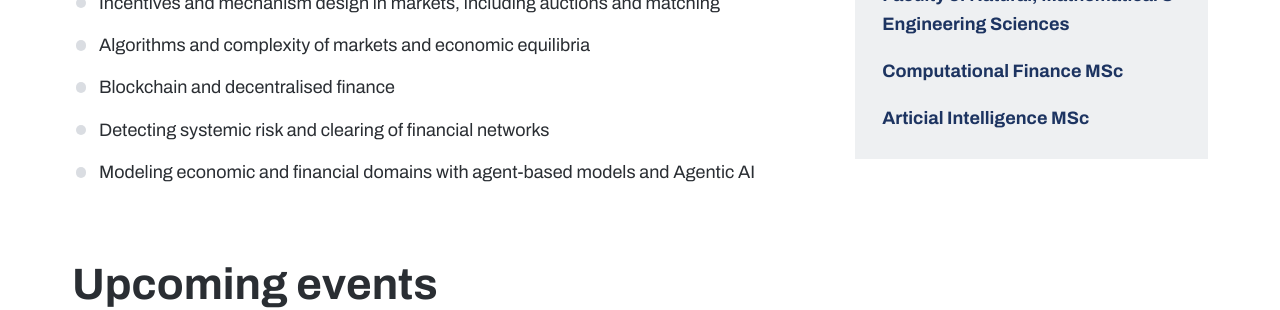
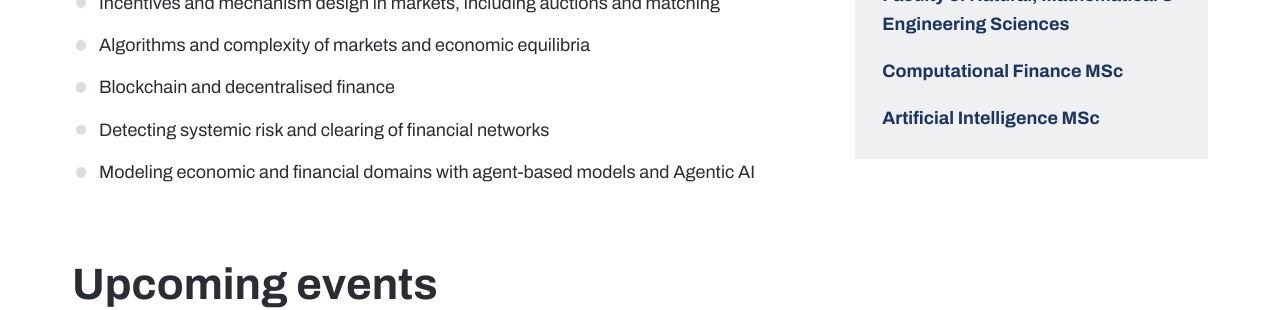
Before and after one commit to KCL-EconFin-Hub/kcl-econfin-hub.github.io, a Jekyll site: the page built from index.html, in a window 1280 px wide and 900 px high, scrolled down 901 px. Shown: the part 152-462 px from the top of the window. Built offline with Jekyll 4.4.1, drawn with Linux system fonts in a browser that asks for light colours.

```diff
--- a/_data/site.yml
+++ b/_data/site.yml
@@ -204,5 +204,5 @@
       url: "https://www.kcl.ac.uk/nmes"
     - title: "Computational Finance MSc"
       url: "https://www.kcl.ac.uk/study/postgraduate-taught/courses/computational-finance-msc"
-    - title: "Articial Intelligence MSc"
+    - title: "Artificial Intelligence MSc"
       url: "https://www.kcl.ac.uk/study/postgraduate-taught/courses/artificial-intelligence-msc"
```
